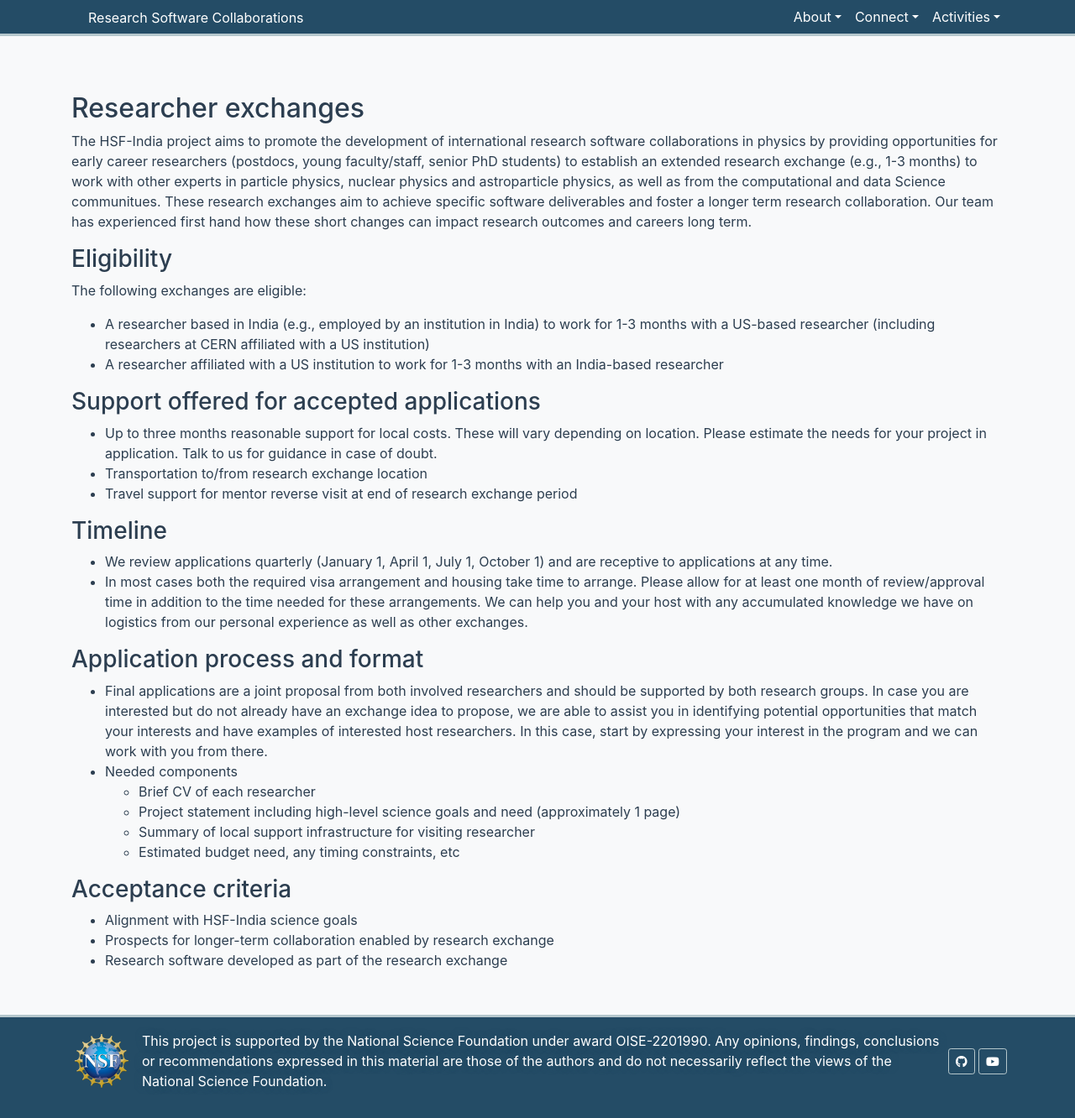
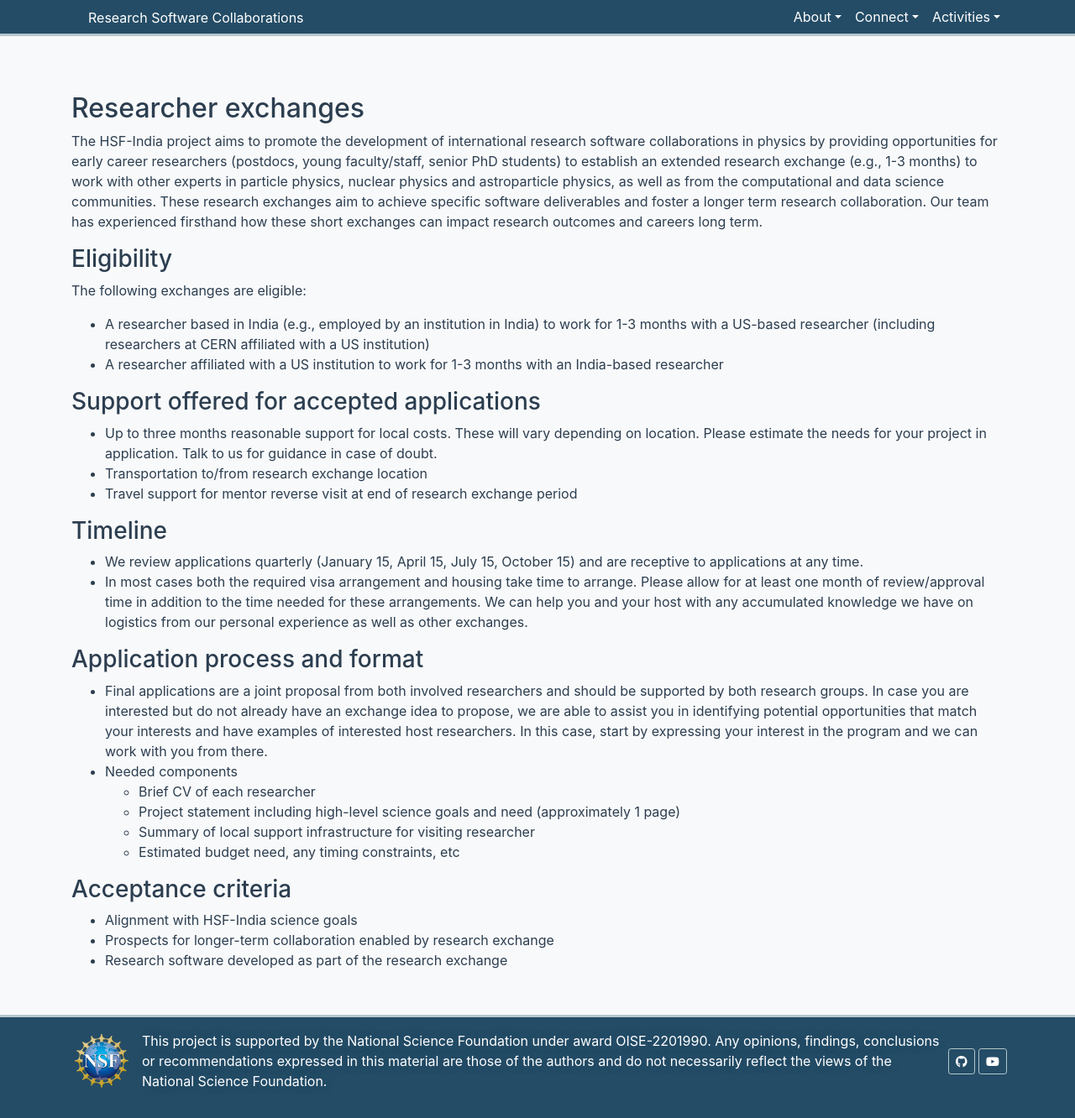
Before and after one commit to research-software-collaborations/research-software-collaborations.github.io, a Jekyll site: the page built from pages/exchanges.md, in a window 1280 px wide and 1332 px high. Shown: the whole window at 84% size. Built offline with Jekyll 4.4.1, drawn with Linux system fonts in a browser that asks for light colours; cached includes are drawn as plain includes.

Commit message:
fix a couple of typos, shift dates to 15th of the month

```diff
--- a/pages/exchanges.md
+++ b/pages/exchanges.md
@@ -11,9 +11,9 @@ development of international research software collaborations in physics
 by providing opportunities for early career researchers (postdocs, young faculty/staff, senior PhD students)
 to establish an extended research exchange (e.g., 1-3 months) to work with other experts in
 particle physics, nuclear physics and astroparticle physics,
-as well as from the computational and data Science communitues. These research exchanges aim
+as well as from the computational and data science communities. These research exchanges aim
 to achieve specific software deliverables and foster a longer term research collaboration. Our team
-has experienced first hand how these short changes can impact research outcomes and careers long term.
+has experienced firsthand how these short exchanges can impact research outcomes and careers long term.
 
 ### Eligibility
 The following exchanges are eligible:
@@ -26,7 +26,7 @@ The following exchanges are eligible:
   * Travel support for mentor reverse visit at end of research exchange period
 
 ### Timeline
-  * We review applications quarterly (January 1, April 1, July 1, October 1) and are receptive to applications at any time.
+  * We review applications quarterly (January 15, April 15, July 15, October 15) and are receptive to applications at any time.
   * In most cases both the required visa arrangement and housing take time to arrange. Please allow for at least one month of review/approval time in addition to the time needed for these arrangements. We can help you and your host with any accumulated knowledge we have on logistics from our personal experience as well as other exchanges.
 
 ### Application process and format
```
